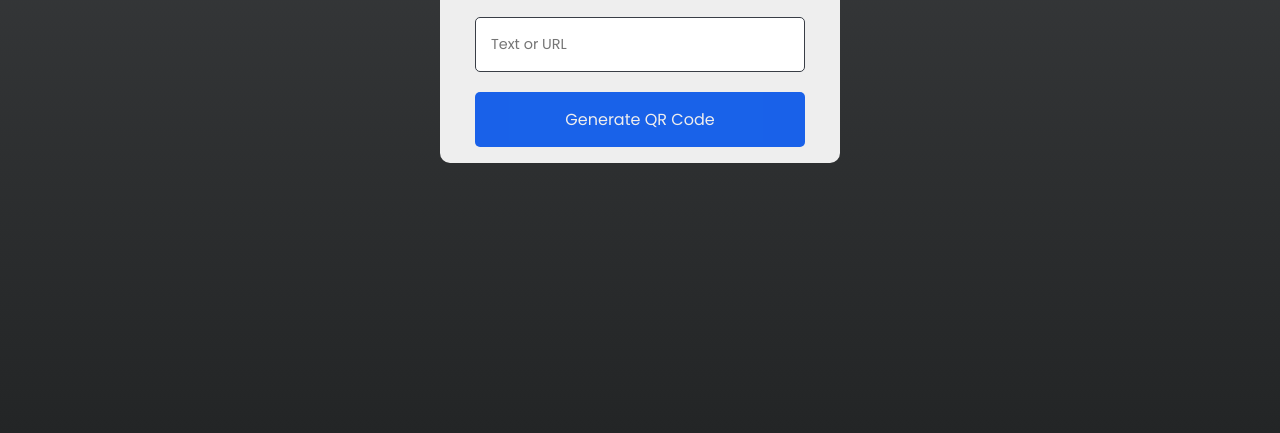
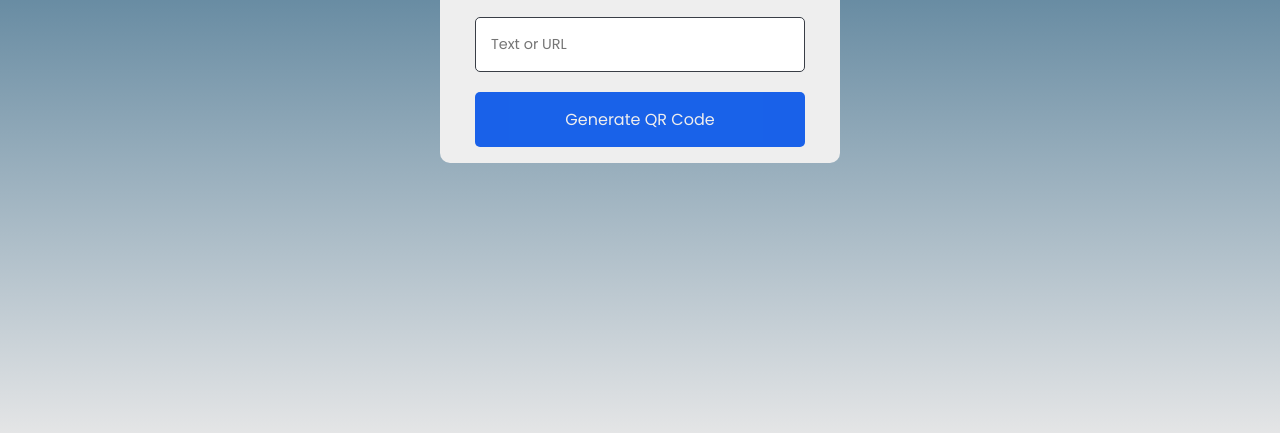
Before and after one commit to isabellaterano/qr-code, a plain HTML site: page index.html in a window 1280 px wide. Shown: the part 367-800 px from the top of the page. Drawn offline with Linux system fonts and the light colour scheme.

Commit message:
update style

```diff
--- a/style.css
+++ b/style.css
@@ -10,7 +10,7 @@ body {
   align-items: center;
   justify-content: center;
   min-height: 100vh;
-  background: linear-gradient(#414345, #232526);
+  background: linear-gradient(to top, #e4e5e6, #00416a);
 }
 
 .container {
```
